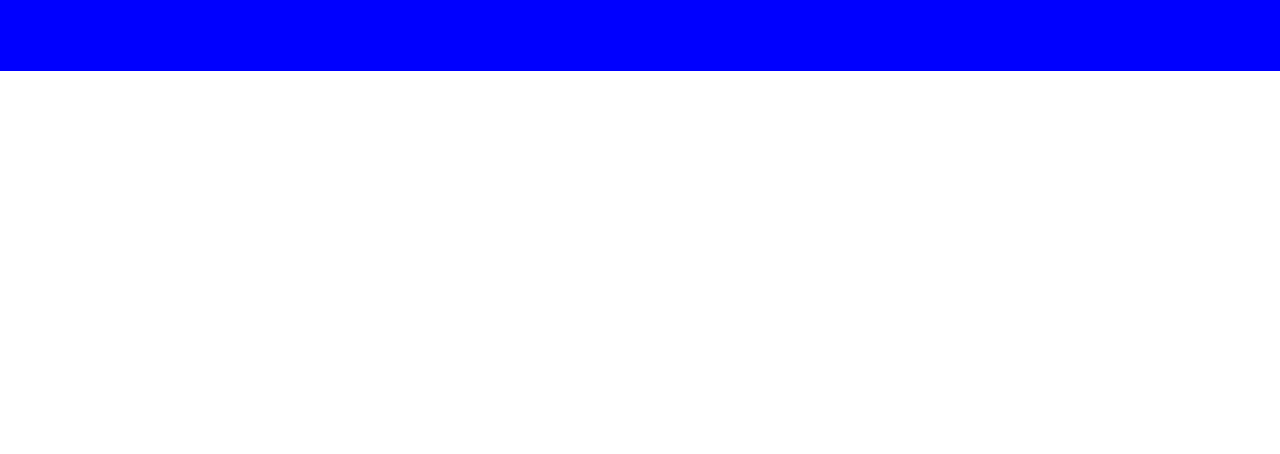
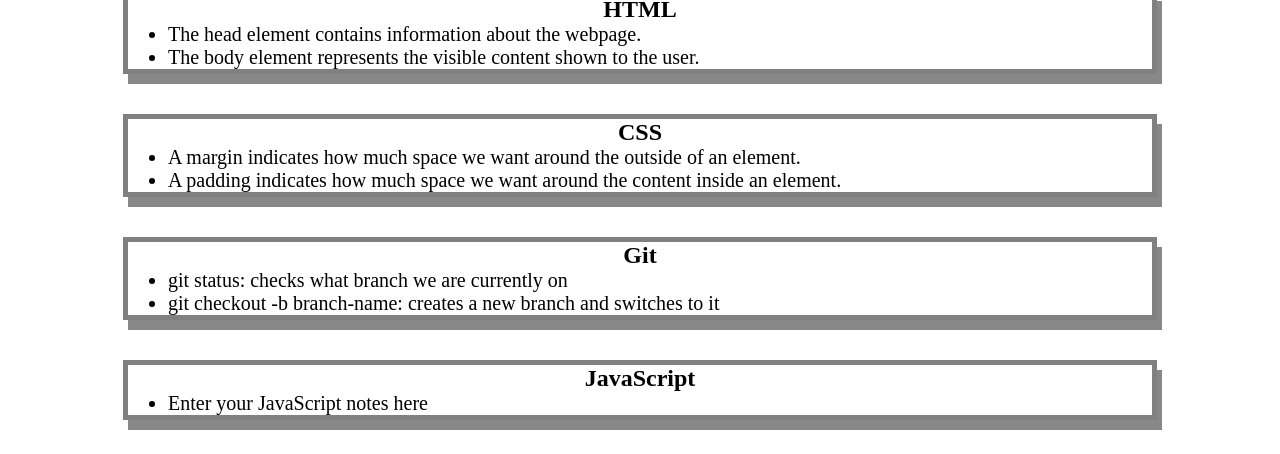
Before and after one commit to cyberwindfall/prework-study-guide, a plain HTML site: page index.html in a window 1280 px wide. Shown: the part 169-623 px from the top of the page. Drawn offline with Linux system fonts and the light colour scheme.

Commit message:
added CSS to project

```diff
--- a/index.html
+++ b/index.html
@@ -15,7 +15,36 @@
     </header>
 
     <main>
-      <!-- Student code goes here -->
+      <section class="card" id="html-section">
+        <h2>HTML</h2>
+        <ul>
+          <li>The head element contains information about the webpage.</li>
+          <li>The body element represents the visible content shown to the user.</li>
+        </ul>
+      </section>
+
+      <section class="card" id="css-section">
+        <h2>CSS</h2>
+        <ul>
+          <li>A margin indicates how much space we want around the outside of an element.</li>
+          <li>A padding indicates how much space we want around the content inside an element.</li>
+        </ul>
+      </section>
+
+      <section class="card" id="git-section">
+        <h2>Git</h2>
+        <ul>
+          <li>git status: checks what branch we are currently on</li>
+          <li>git checkout -b branch-name: creates a new branch and switches to it</li>
+        </ul>
+      </section>
+
+      <section class="card" id="javascript-section">
+        <h2>JavaScript</h2>
+        <ul>
+          <li>Enter your JavaScript notes here</li>
+        </ul>
+      </section>
     </main>
 
     <footer>
```
